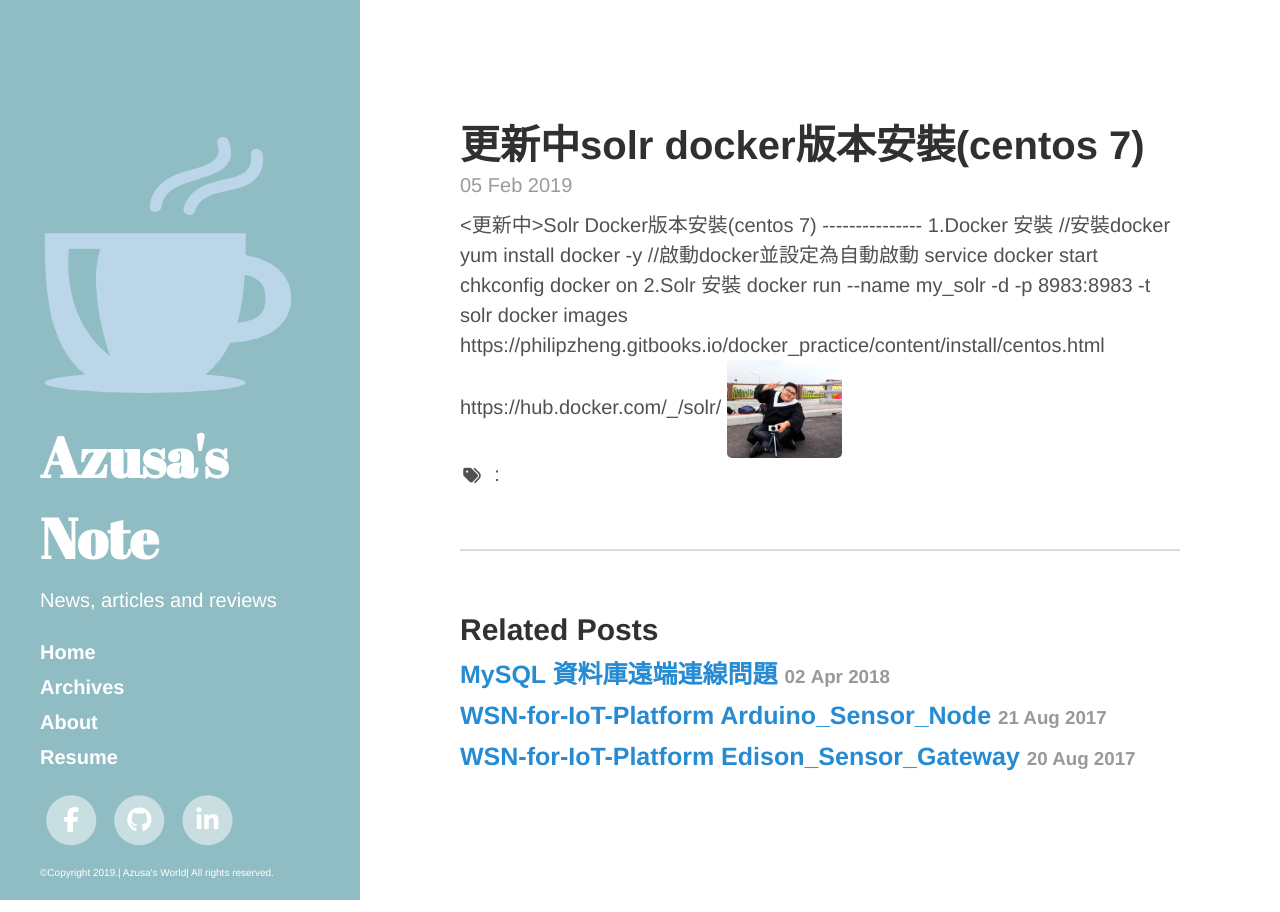
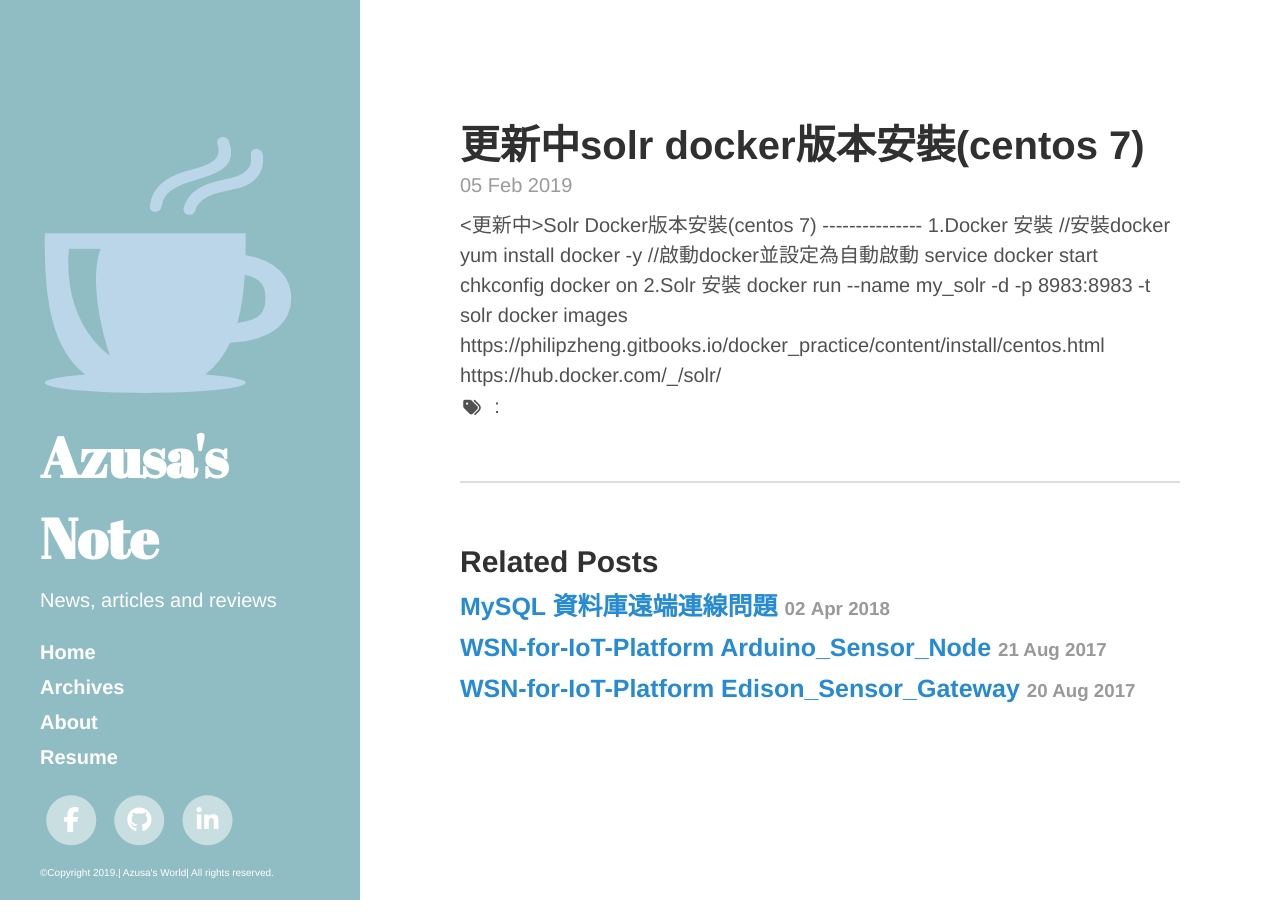
Before and after one commit to azusa152/deprecated, a Jekyll site: the page built from _posts/2019-02-05-更新中Solr Docker版本安裝(centos 7).md, in a window 1280 px wide. Built offline with Jekyll 4.4.1, drawn with Linux system fonts in a browser that asks for light colours; nearby versions of some CDN libraries; our own code applies the rules of GitHub Pages for plain Markdown files; comment, search, counter and statistics services are not loaded.

Commit message:
Update 2019-02-05-更新中Solr Docker版本安裝(centos 7).md
test

```diff
--- a/_posts/2019-02-05-更新中Solr Docker版本安裝(centos 7).md
+++ b/_posts/2019-02-05-更新中Solr Docker版本安裝(centos 7).md
@@ -24,4 +24,3 @@ docker images
 
 https://philipzheng.gitbooks.io/docker_practice/content/install/centos.html
 https://hub.docker.com/_/solr/
-<img class="profile" src="/public/13055127_1089114864479810_6006379361949457218_o.jpg" alt="profile-image">
```
